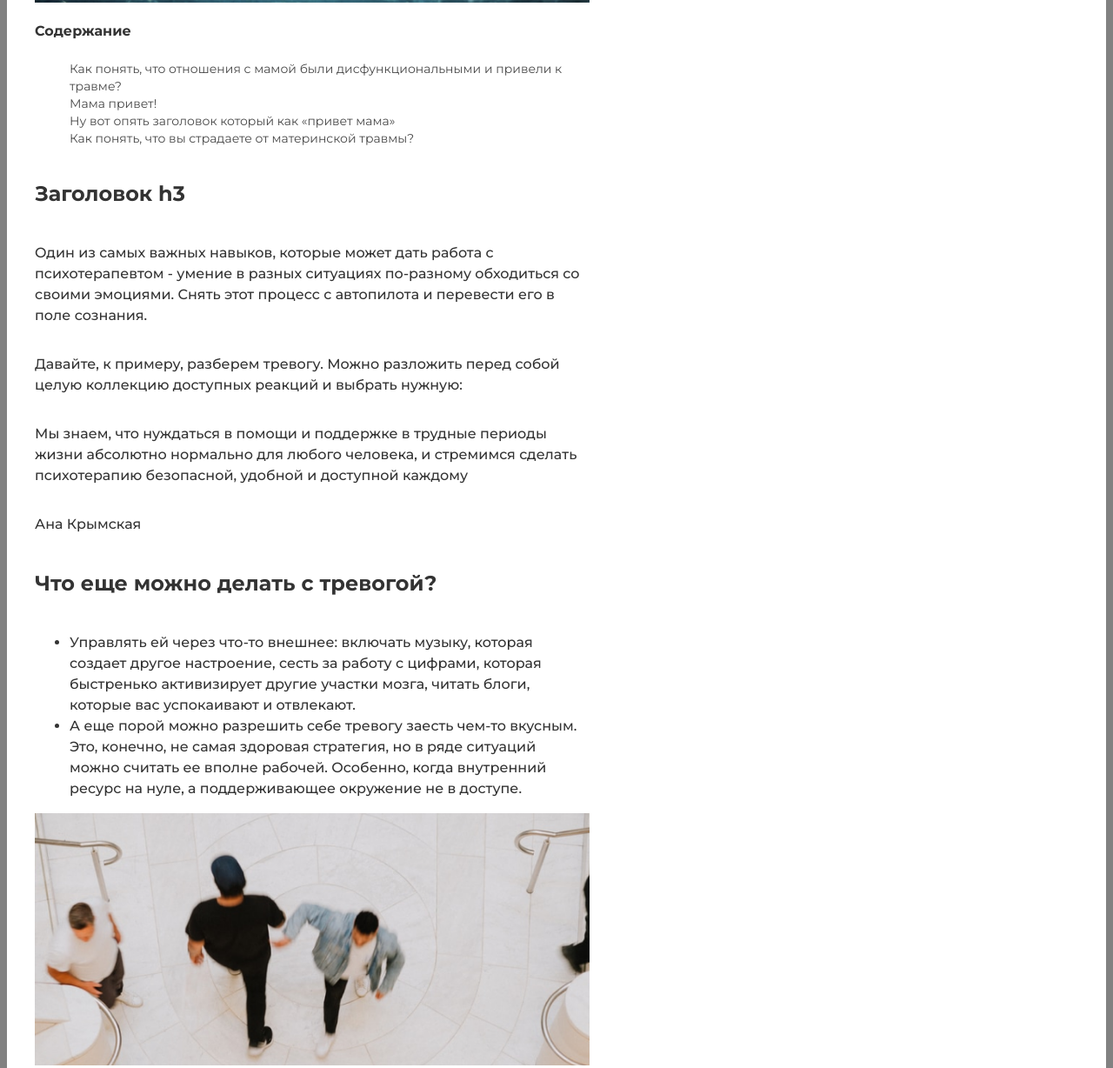
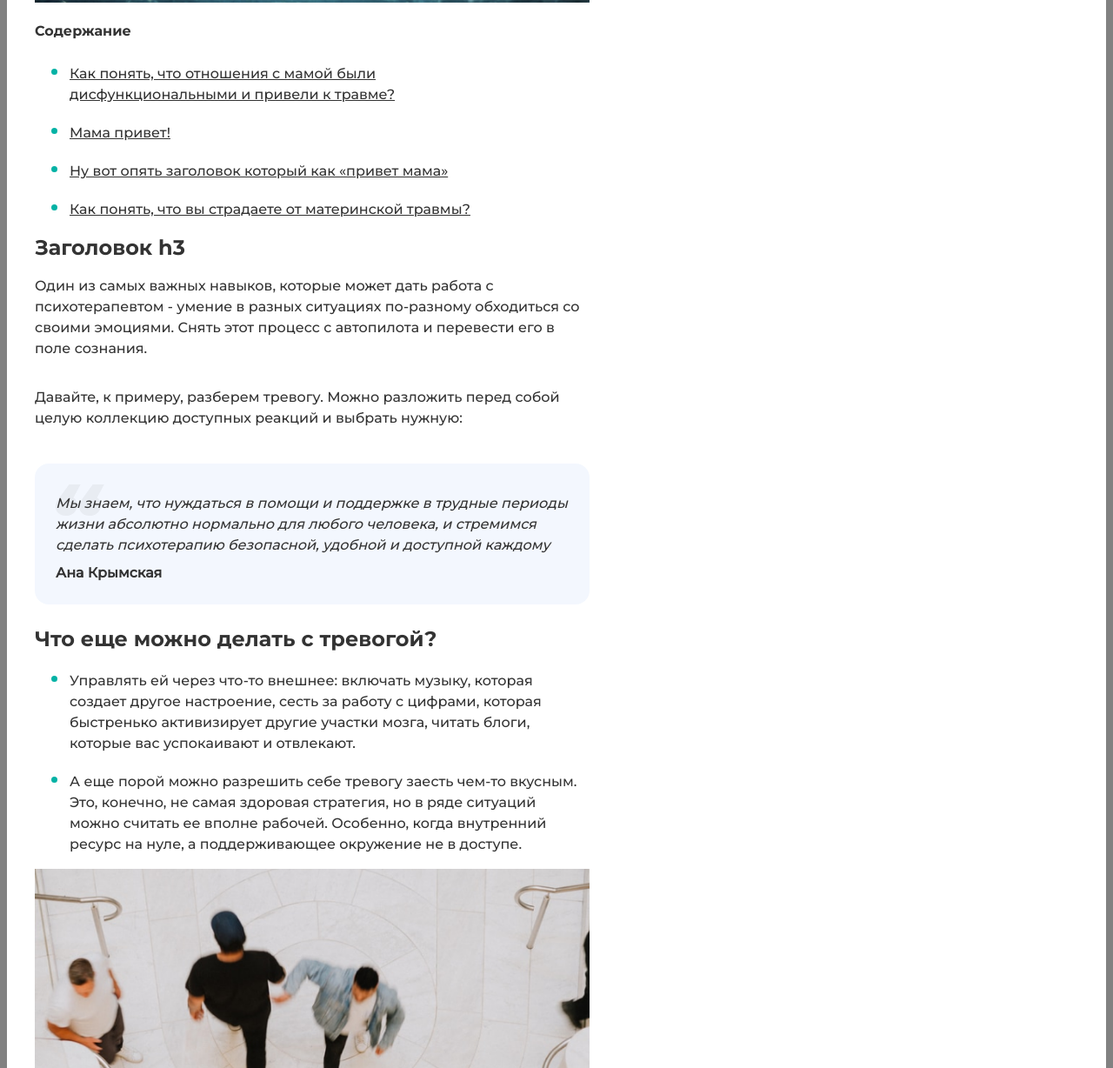
Before and after one commit to M3gacat/YouTalk, a plain HTML site: page article.html in a window 1280 px wide. Shown: the part 593-1821 px from the top of the page at 87% size. Drawn offline with Linux system fonts and the light colour scheme.

Commit message:
box color

```diff
--- a/article.html
+++ b/article.html
@@ -66,44 +66,47 @@
                     <p>21.08.2021</p>
                 </div>
                 <img src="./images/article/swim.png" alt="Плавание">
+                <div class="grid-7">
                     <div class="block-content">
                         <h4>Содержание</h4>
                         <ul>
                             <li>
-                            Как понять, что отношения с мамой были дисфункциональными и привели к травме?
+                                <p>Как понять, что отношения с мамой были дисфункциональными и привели к травме?</p>
                             </li>
                             <li>
-                            Мама привет!
+                                <p>Мама привет!</p>
                             </li>
                             <li>
-                            Ну вот опять заголовок который как «привет мама»
+                                <p>Ну вот опять заголовок который как «привет мама»</p>
                             </li>
                             <li>
-                            Как понять, что вы страдаете от материнской травмы?
+                                <p>Как понять, что вы страдаете от материнской травмы?</p>
                             </li>
                         </ul>
                     </div>
+                </div>
                 <h3>Заголовок h3</h3>
-                <p>
-                    Один из самых важных навыков, которые может дать работа с психотерапевтом - умение в разных ситуациях по-разному обходиться со своими эмоциями.  Снять этот процесс с автопилота и перевести его в поле сознания.
-                </p>
-                <p>
-                    Давайте, к примеру, разберем тревогу. Можно разложить перед собой целую коллекцию доступных реакций и выбрать нужную:
-                </p>
-
+                <p>Один из самых важных навыков, которые может дать работа с психотерапевтом - умение в разных ситуациях по-разному обходиться со своими эмоциями.  Снять этот процесс с автопилота и перевести его в поле сознания.</p>
+                <p>Давайте, к примеру, разберем тревогу. Можно разложить перед собой целую коллекцию доступных реакций и выбрать нужную:</p>
+                <div class="box-color box-color-blue">
+                    <img src="./images/article/quot.svg" alt="Цитата">
                     <p>Мы знаем, что нуждаться в помощи и поддержке в трудные периоды жизни абсолютно нормально
                         для любого человека, и стремимся сделать психотерапию безопасной,
                         удобной и доступной каждому</p>
                     <p>Ана Крымская</p>
-
+                </div>
                 <h3>Что еще можно делать с тревогой?</h3>
                 <ul>
-                    <li>Управлять ей через что-то внешнее: включать музыку, которая создает другое настроение, сесть за работу с цифрами, которая быстренько активизирует другие участки мозга, читать блоги, которые вас успокаивают и отвлекают.</li>
-                    <li>А еще порой можно разрешить себе тревогу заесть чем-то вкусным. Это, конечно, не самая здоровая стратегия, но в ряде ситуаций можно считать ее вполне рабочей. Особенно, когда внутренний ресурс на нуле, а поддерживающее окружение не в доступе.</li>
+                    <li>
+                        <p>Управлять ей через что-то внешнее: включать музыку, которая создает другое настроение, сесть за работу с цифрами, которая быстренько активизирует другие участки мозга, читать блоги, которые вас успокаивают и отвлекают.</p>
+                    </li>
+                    <li>
+                        <p>А еще порой можно разрешить себе тревогу заесть чем-то вкусным. Это, конечно, не самая здоровая стратегия, но в ряде ситуаций можно считать ее вполне рабочей. Особенно, когда внутренний ресурс на нуле, а поддерживающее окружение не в доступе.</p>
+                    </li>
                 </ul>
 
                 <img src="./images/article/men.png" alt="Люди">
-                <p>Онтогенез речи отражает групповой эриксоновский гипноз.</p>
+                <p class="subscription">Онтогенез речи отражает групповой эриксоновский гипноз.</p>
 
                 <p>Чем шире доступный вам репертуар реакций и чем более осознанно вы можете выбирать из него то, что лучше всего подойдет в каждой конкретной ситуации, тем больше будет ваша устойчивость к стрессу, депрессии, неопределенности, да и к жизни в целом.</p>
                 <p>Мы знаем, что нуждаться в помощи и поддержке в трудные периоды жизни абсолютно нормально для любого человека, и стремимся сделать психотерапию безопасной, удобной и доступной каждому</p>
@@ -112,10 +115,10 @@
                 <p>Чем шире доступный вам репертуар реакций и чем более осознанно вы можете выбирать из него то, что лучше всего подойдет в каждой конкретной ситуации, тем больше будет ваша устойчивость к стрессу, депрессии, неопределенности, да и к жизни в целом.
                     А еще порой можно разрешить себе тревогу заесть чем-то вкусным. </p>
                 <p>Чем шире доступный вам репертуар реакций и чем более осознанно вы можете выбирать из него то, что лучше всего подойдет в каждой конкретной ситуации, тем больше будет ваша устойчивость к стрессу, депрессии, неопределенности, да и к жизни в целом.</p>
-
+                <div class="box-color box-task box-task-peach">
                     <h4>Упражнение #1</h4>
                     <p>Нужно последовательно напрягать и расслаблять каждую мышцу в теле на несколько секунд. Напрягать стоит довольно сильно, чтобы потом отчетливее ощущать расслабляющий эффект. Начать можно с пальцев ног и постепенно подниматься вверх. Смысл в том, чтобы через напряжение дать стрессу выход, а затем вновь привести себя в спокойное состояние через расслабление</p>
-
+                </div>
                 <h3>Что еще можно делать с тревогой?</h3>
                 <ul>
                     <li>
@@ -130,9 +133,10 @@
                 <p>Чем шире доступный вам репертуар реакций и чем более осознанно вы можете выбирать из него то, что лучше всего подойдет в каждой конкретной ситуации, тем больше будет ваша устойчивость к стрессу.</p>
 
                 <p>Чем шире доступный вам репертуар реакций и чем более осознанно вы можете выбирать из него то, что лучше всего подойдет в каждой конкретной ситуации, тем больше будет ваша устойчивость к стрессу, депрессии, неопределенности, да и к жизни в целом.</p>
-
+                <div class="box-color box-task box-task-pink">
                     <h4>Упражнение #2</h4>
                     <p>Нужно последовательно напрягать и расслаблять каждую мышцу в теле на несколько секунд. Напрягать стоит довольно сильно, чтобы потом отчетливее ощущать расслабляющий эффект. Начать можно с пальцев ног и постепенно подниматься вверх. Смысл в том, чтобы через напряжение дать стрессу выход, а затем вновь привести себя в спокойное состояние через расслабление</p>
+                </div>
 
                 <img src="./images/article/cheer.png" alt="Стул">
                 <p>Чем шире доступный вам репертуар реакций и чем более осознанно вы можете выбирать из него то, что лучше всего подойдет в каждой конкретной ситуации, тем больше будет ваша устойчивость к стрессу, депрессии, неопределенности, да и к жизни в целом.</p>
@@ -140,10 +144,10 @@
                 <p>Чем шире доступный вам репертуар реакций и чем более осознанно вы можете выбирать из него то, что лучше всего подойдет в каждой конкретной ситуации, тем больше будет ваша устойчивость к стрессу, депрессии, неопределенности, да и к жизни в целом.</p>
 
                 <p>Одна из ключевых задач психотерапии как раз и заключается в том, чтобы этот репертуар расширять и обучать человека пользоваться доступными ему реакциями в той последовательности, пропорции и объеме, которые подходят именно ему. Без оглядки на то, "как правильно" или "как у других".</p>
-
+                <div class="box-color box-task box-task-blue">
                     <h4>Упражнение #1</h4>
                     <p>Нужно последовательно напрягать и расслаблять каждую мышцу в теле на несколько секунд. Напрягать стоит довольно сильно, чтобы потом отчетливее ощущать расслабляющий эффект. Начать можно с пальцев ног и постепенно подниматься вверх. Смысл в том, чтобы через напряжение дать стрессу выход, а затем вновь привести себя в спокойное состояние через расслабление</p>
-
+                </div>
                 <ul>
                     <li>Self</li>
                     <li>Самооценка и самопринятие</li>
--- a/css/article_main.css
+++ b/css/article_main.css
@@ -1,16 +1,17 @@
 @import "font.css";
 
-main {
-    font-family: Montserrat-Medium, sans-serif;
-    font-size: 16px;
-    line-height: 24px;
-    color: #333333;
-    margin: 0;
-}
+
 
 .grid {
     display: grid;
     grid-template-columns: repeat(12, 1fr);
+    grid-template-rows: auto;
+    grid-gap: 10px;
+}
+
+.grid-7 {
+    display: grid;
+    grid-template-columns: repeat(7, 1fr);
     grid-template-rows: auto;
     grid-gap: 10px;
 }
@@ -28,10 +29,25 @@ h3 {
     font-size: 24px;
     line-height: 32px;
     color: #333333;
+    margin: 0;
 }
 
 h4 {
     font-family: Montserrat-Bold, sans-serif;
+    font-size: 16px;
+    line-height: 24px;
+    color: #333333;
+}
+
+ul {
+    list-style-type: disc;
+    color: #03B2A5;
+    font-size: 24px;
+    margin: 0;
+}
+
+p {
+    font-family: Montserrat-Medium, sans-serif;
     font-size: 16px;
     line-height: 24px;
     color: #333333;
@@ -69,14 +85,69 @@ article {
     margin: 0 8px;
 }
 
-.block-content ul {
-    font-family: Montserrat, sans-serif;
-    font-size: 14px;
-    line-height: 20px;
-    color: #494949;
-    list-style: none;
+.block-content {
+    grid-column: 1 / span 6;
 }
 
+.block-content li p{
+    text-decoration: underline;
+}
+
+.box-color {
+    position: relative;
+    padding: 24px;
+    border-radius: 16px;
+    margin: 24px 0;
+}
+
+.box-color-blue {
+    padding-top: 34px;
+    background-color: #F3F7FE;
+}
+
+.box-task-blue {
+    background-color: #F3F7FE;
+}
+
+.box-task-peach {
+    background-color: #FEFAEC;
+}
+
+.box-task-pink {
+    background-color: #FFF3EB;
+}
+
+.box-task h4{
+    margin: 0;
+}
+
+.box-task p{
+    margin: 8px 0 0 0;
+}
+
+.box-color img {
+    position: absolute;
+    content: none;
+    top: 24px;
+    left: 24px;
+}
+
+.box-color-blue p:first-of-type{
+    font-style: italic;
+    margin: 0;
+}
+
+.box-color-blue p:last-of-type {
+    font-weight: bold;
+    margin: 8px 0 0 0;
+}
+
+.subscription {
+    line-height: 130%;
+    letter-spacing: 0.25px;
+    color: #868686;
+    margin-bottom: 0;
+}
 
 aside {
     grid-column: 10 / span 13;
```
Also changed, not shown: images/article/quot.svg (added). Lines whose indentation alone changed are shown as unchanged.
